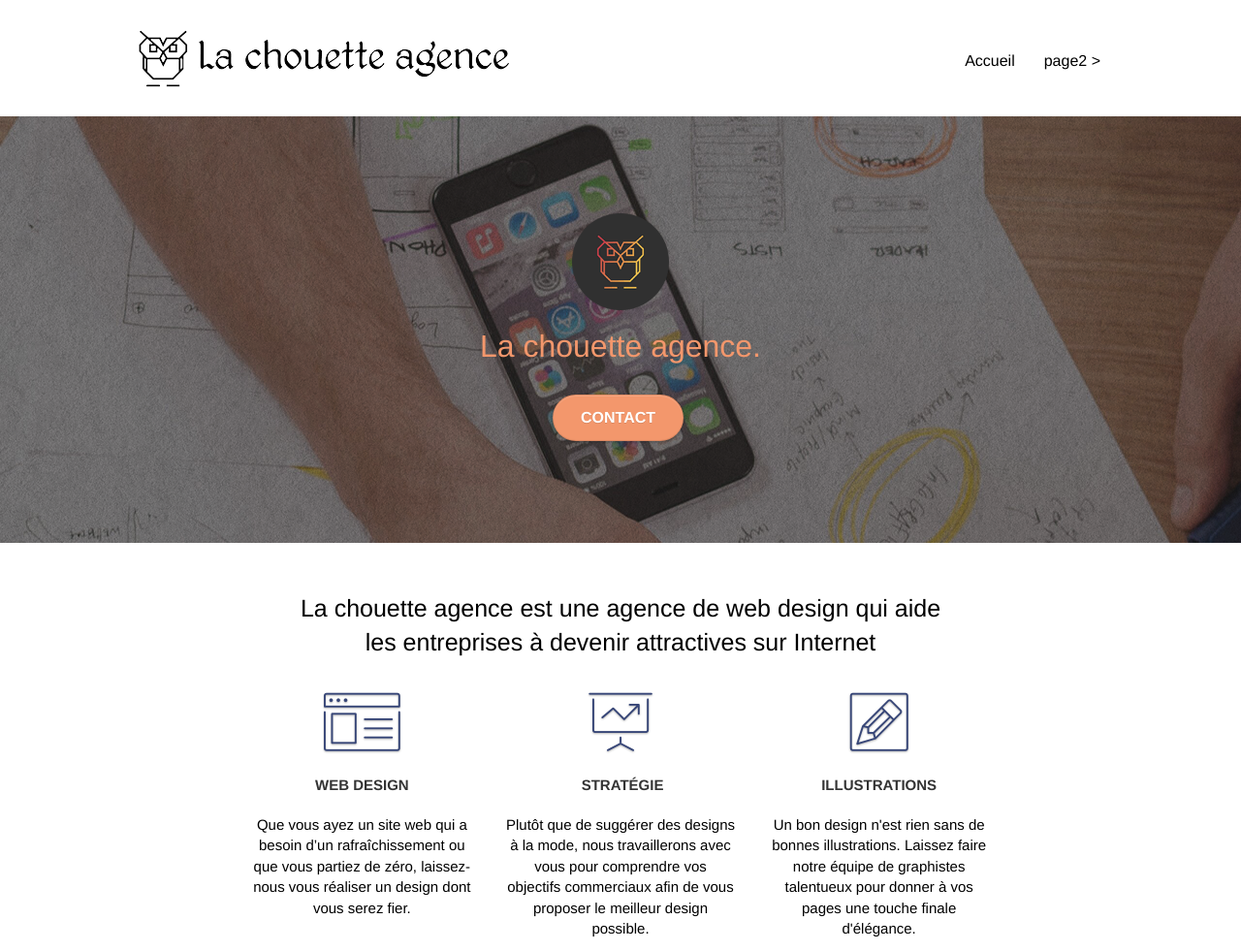
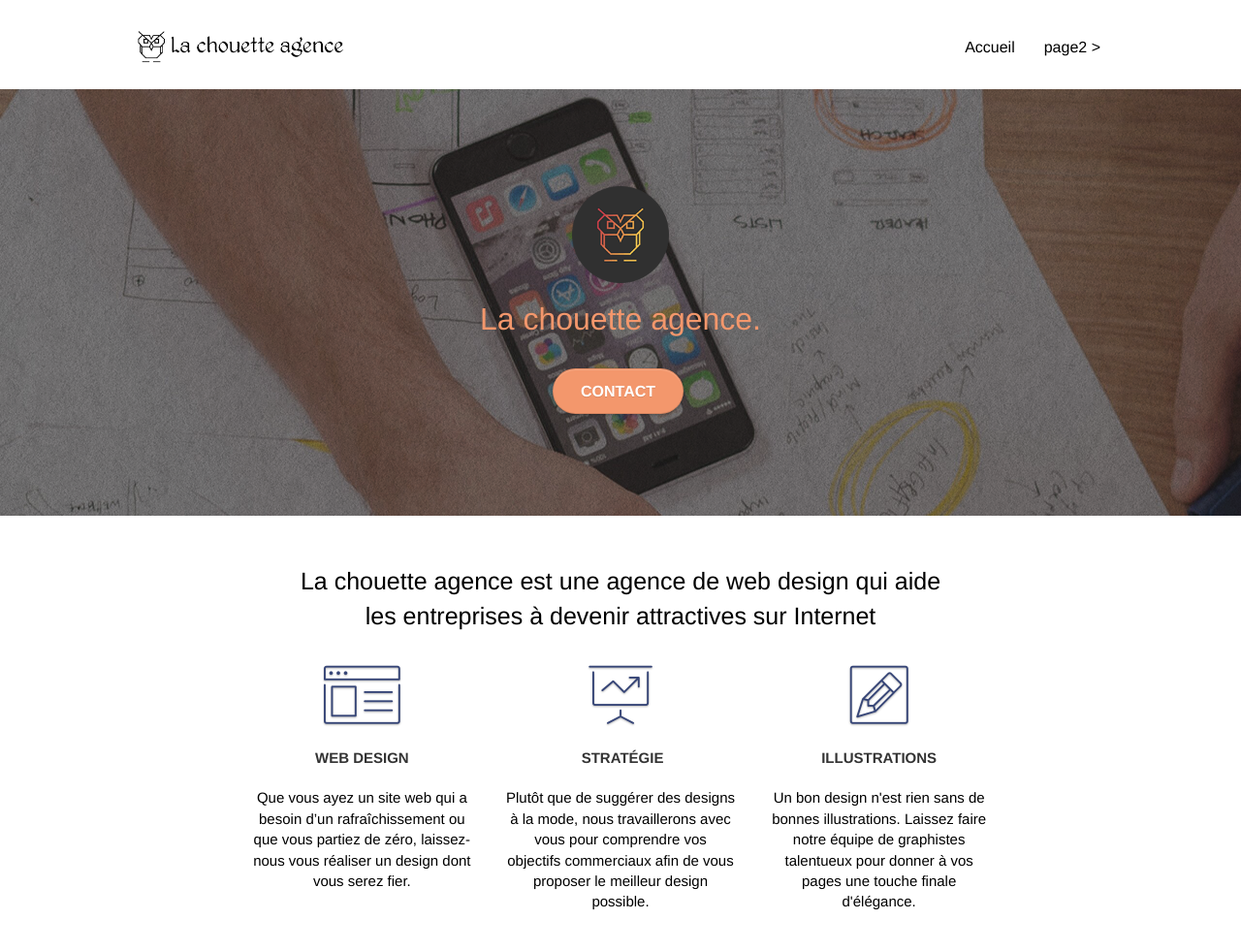
Before and after one commit to ZyrthazZ/OpenClassrooms_projet_4_La_Chouette_Agence_ameliore, a plain HTML site: page index.html in a window 1280 px wide. Shown: the top 981 px of the page at 97% size. Drawn offline with Linux system fonts and the light colour scheme.

Commit message:
Correctif image La chouette agence

```diff
--- a/index.html
+++ b/index.html
@@ -42,7 +42,7 @@
 		<nav class="navbar row">
 			<div class="navbar-header">
 
-				<a class="navbar-brand" href="index.html"><img src="img/img-compressed/la-chouette-agence-compressed.png" alt="La chouette agence et son logo"  height="72" width="386"  /></a>
+				<a class="navbar-brand" href="index.html"><img src="img/la-chouette-agence.png" alt="La chouette agence et son logo" height="40" width="214" /></a>
 
 				<button id="nav-toggle" type="button" class="ui-navbar-toggle navbar-toggle" data-toggle="collapse" data-target=".navbar-1">
 					<span class="sr-only">Toggle navigation</span><span class="icon-bar"></span><span class="icon-bar"></span><span class="icon-bar"></span>
```
Also changed, not shown: img/img-compressed/la-chouette-agence_200x40-compressed.png (added).
